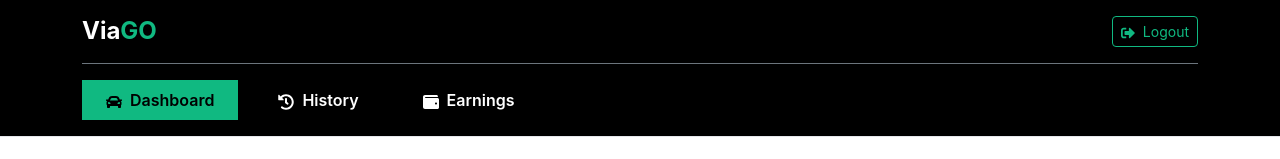
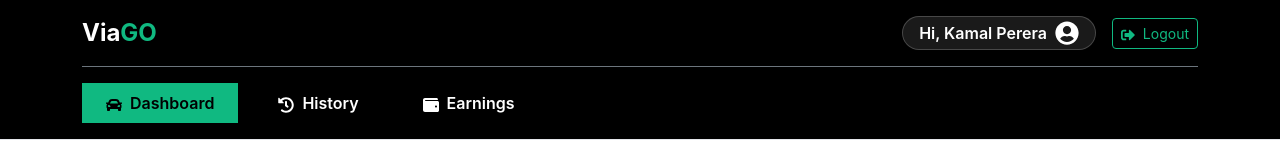
Before and after one commit to janiththejaka/ViaGo, a React (Vite) app: page /driver-dashboard in a window 1280 px wide. Shown: the top 159 px of the page. Built offline with nearby package versions, Linux system fonts and the light colour scheme; no server answers.

Commit message:
add driver name to the nav bar of driver dashboard

```diff
--- a/src/pages/Drivers/DriverDashboard.tsx
+++ b/src/pages/Drivers/DriverDashboard.tsx
@@ -2,7 +2,7 @@ import { useState, useEffect, useRef } from 'react'
 import { Container, Row, Col, Card, Button, Modal, Badge, Spinner, Alert } from 'react-bootstrap'
 import { useNavigate } from 'react-router-dom'
 import { useAuth } from '../../context/AuthContext'
-import { FaCar, FaHistory, FaWallet, FaSignOutAlt, FaMapMarkerAlt, FaBars, FaTimes, FaCheckCircle, FaTimesCircle } from 'react-icons/fa'
+import { FaCar, FaHistory, FaWallet, FaSignOutAlt, FaMapMarkerAlt, FaBars, FaTimes, FaCheckCircle, FaTimesCircle, FaUserCircle } from 'react-icons/fa'
 import { useWebSocket } from '../../hooks/useWebSocket'
 import { TEST_CONFIG } from '../../config/testConfig'
 
@@ -29,7 +29,7 @@ interface RideOffer {
 
 const DriverDashboard = () => {
     const navigate = useNavigate()
-    const { user, logout } = useAuth()
+    const { logout } = useAuth()
     const [activeTab, setActiveTab] = useState('dashboard')
     const [mobileMenuOpen, setMobileMenuOpen] = useState(false)
 
@@ -295,9 +295,14 @@ const DriverDashboard = () => {
 
                         {/* Desktop Menu */}
                         <div className="d-none d-md-flex align-items-center gap-3">
-                            <span className="text-white small">
-                                {user?.username}
-                            </span>
+                            {/* Driver Profile Pill */}
+                            <div className="d-flex align-items-center gap-2 px-3 py-1 rounded-pill"
+                                style={{ backgroundColor: 'rgba(255, 255, 255, 0.1)', border: '1px solid rgba(255, 255, 255, 0.2)' }}>
+                                <span className="fw-semibold text-white d-none d-sm-block">
+                                    Hi, {driverData.name}
+                                </span>
+                                <FaUserCircle size={24} className="text-white" />
+                            </div>
                             <Button
                                 onClick={handleLogout}
                                 size="sm"
@@ -333,7 +338,7 @@ const DriverDashboard = () => {
                     {/* Mobile Menu */}
                     {mobileMenuOpen && (
                         <div className="d-md-none pb-3">
-                            <div className="text-white small mb-2">Welcome, {user?.username}</div>
+                            <div className="text-white small mb-2">Welcome, {driverData.name}</div>
                             <Button
                                 onClick={handleLogout}
                                 size="sm"
```
